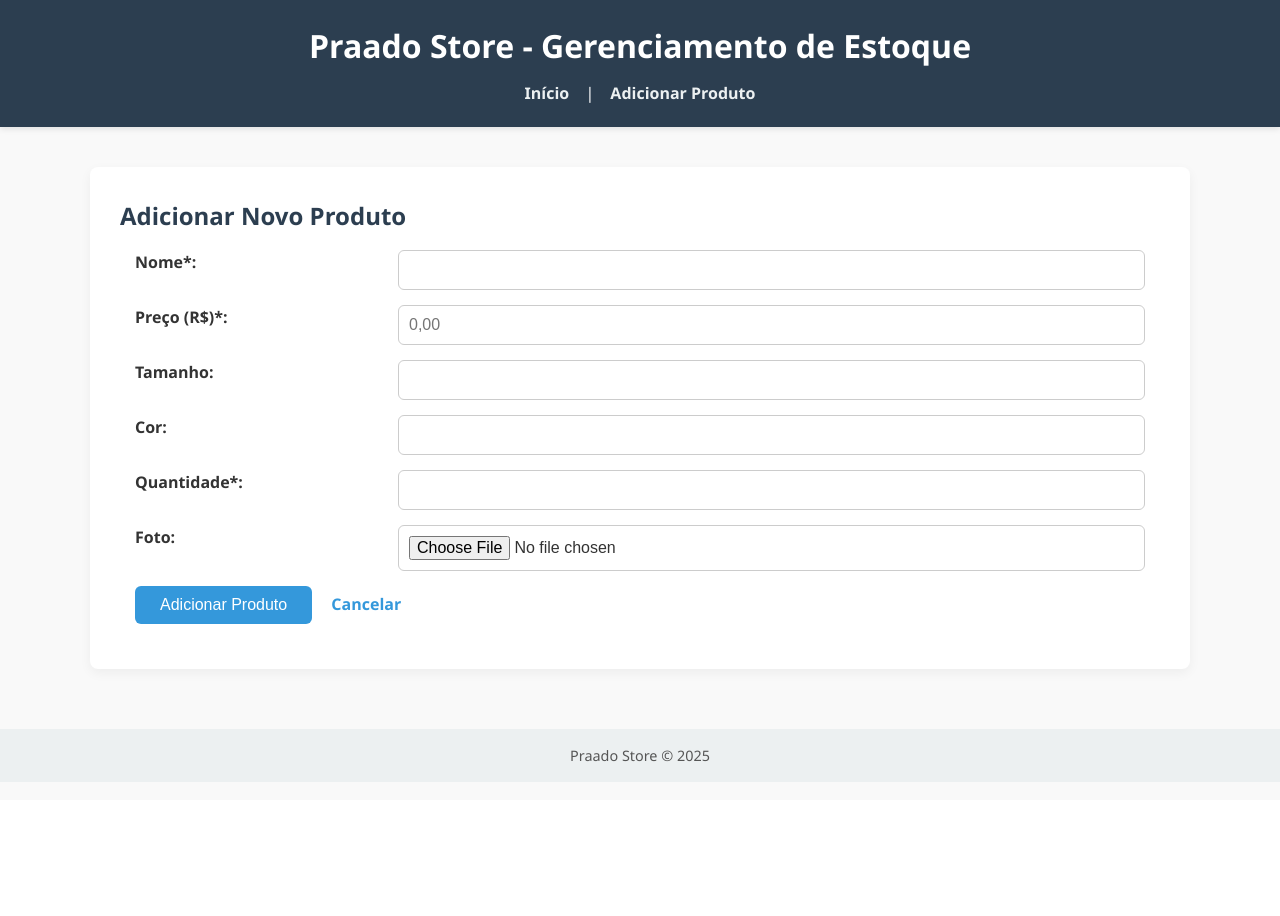
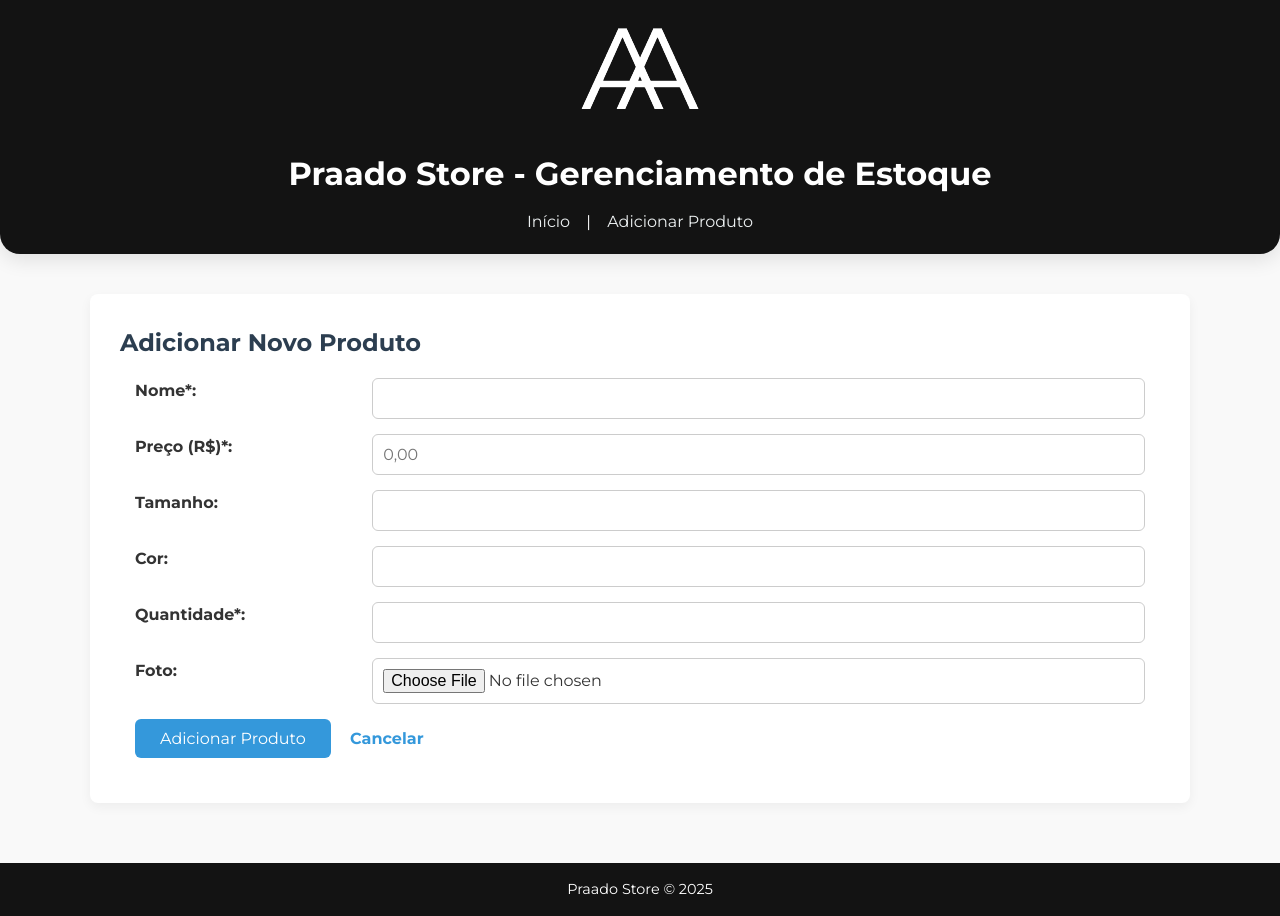
Before and after one commit to v1tooR/Univesp-1PI, a Flask app: page /produto/adicionar in a window 1280 px wide. Before the commit the page ends 782 px from the top, so only its background shows below. Run offline with Flask 3, Linux system fonts and the light colour scheme; parts of the project's set-up code (start-up, migrations or seed data) failed here and were passed over.

Commit message:
atualização de Design e Criação de estrutura apenas com Flask

```diff
--- a/templates/base.html
+++ b/templates/base.html
@@ -6,25 +6,29 @@
     <title>Praado Store - Sistema de Estoque</title>
     <style>
         /* Reset básico */
+        @import url('https://fonts.googleapis.com/css2?family=Montserrat:ital,wght@0,100..900;1,100..900&display=swap');
+
         * {
             margin: 0;
             padding: 0;
             box-sizing: border-box;
+            font-family:"Montserrat", sans-serif;
         }
 
         body {
-            font-family: 'Segoe UI', Tahoma, Geneva, Verdana, sans-serif;
+            font-family:"Montserrat", sans-serif;
             background-color: #f9f9f9;
             color: #333;
             line-height: 1.6;
         }
 
         header {
-            background-color: #2c3e50;
+            background-color:rgb(19, 19, 19);
             color: white;
             padding: 20px 0;
             text-align: center;
-            box-shadow: 0 2px 6px rgba(0,0,0,0.1);
+            box-shadow: 0 6px 20px rgba(0,0,0,0.1);
+            border-radius:0px 0px 20px 20px;
         }
 
         header h1 {
@@ -35,11 +39,14 @@
             color: #ecf0f1;
             text-decoration: none;
             margin: 0 12px;
-            font-weight: bold;
+            font-weight: 400;
         }
 
         nav a:hover {
-            text-decoration: underline;
+            background-color: white;
+            padding: 10px;
+            color:rgb(19, 19, 19);
+            transition:0.5s;
         }
 
         main {
@@ -53,11 +60,11 @@
         }
 
         footer {
-            background-color: #ecf0f1;
+            background-color:rgb(19, 19, 19);
             text-align: center;
             padding: 15px 0;
             font-size: 0.9rem;
-            color: #555;
+            color: #FFF;
             margin-top: 60px;
         }
 
@@ -78,6 +85,7 @@
 </head>
 <body>
     <header>
+        <img src="../media/logo/AA.png"></img>
         <h1>Praado Store - Gerenciamento de Estoque</h1>
         <nav>
             <a href="{{ url_for('index') }}">Início</a> |
--- a/templates/index.html
+++ b/templates/index.html
@@ -142,8 +142,9 @@
             <p>Nenhum produto cadastrado.</p>
         {% endif %}
 
-        <p>
-            <a href="{{ url_for('adicionar_produto') }}">Adicionar Novo Produto</a>
+        <p >
+            <a style="background-color:rgb(19, 19, 19);
+            color: white; padding: 10px; text-decoration:none;" href="{{ url_for('adicionar_produto') }}">Adicionar Novo Produto</a>
         </p>
         {% endblock %}
     </div>
```
Also changed, not shown: media/logo/AA.png (added).
